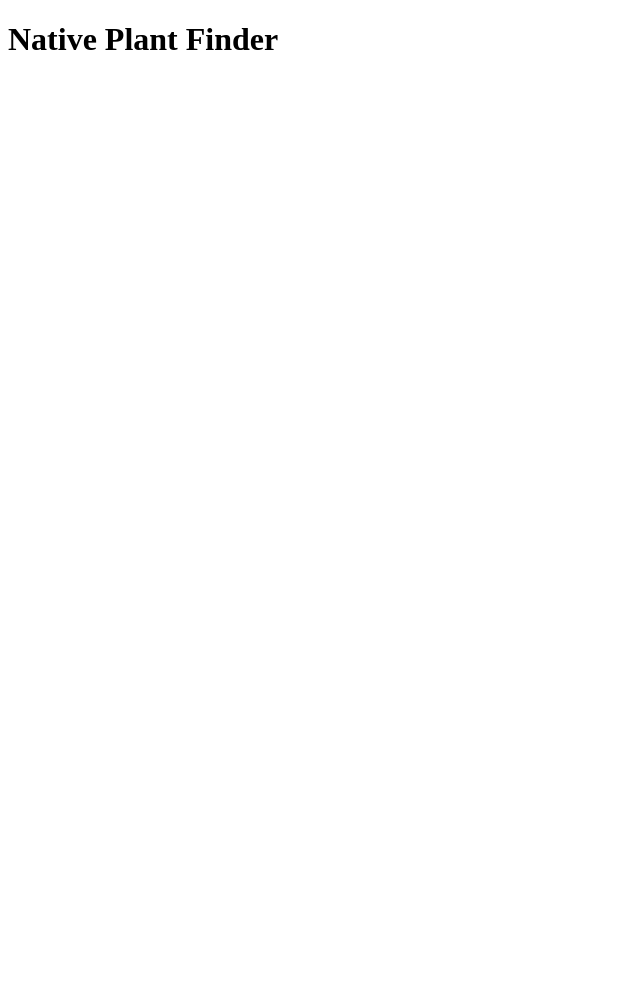
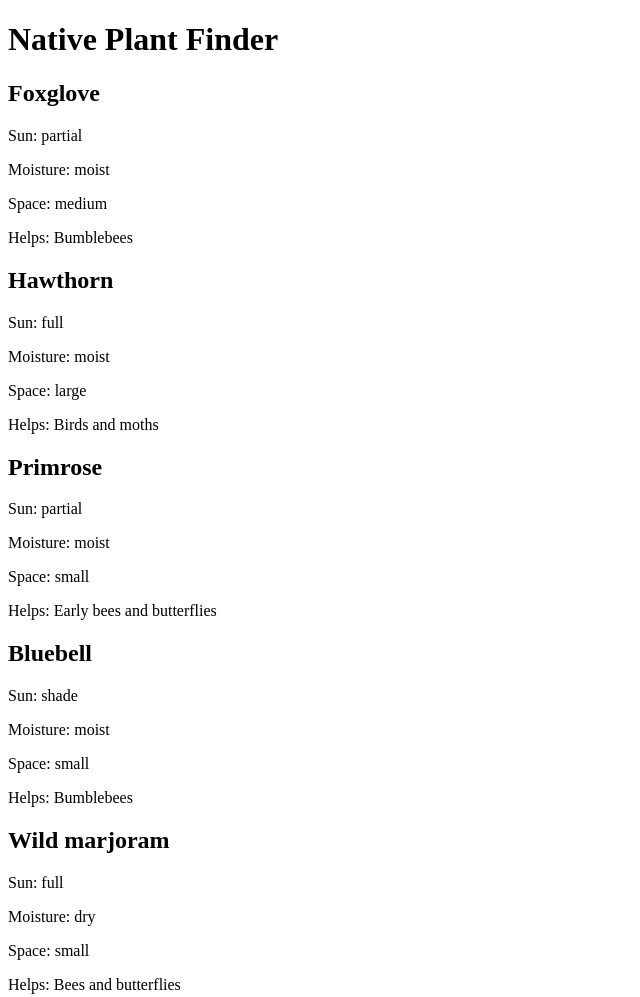
Before and after one commit to tasmiaprity/plant-finder, a plain HTML site: page index.html in a window 1280 px wide. Shown: the whole page, without its empty margins (0-640 px from the left). Before the commit the page ends 800 px from the top, so only its background shows below. Drawn offline with Linux system fonts and the light colour scheme.

Commit message:
Add plant data and show plant cards

```diff
--- a/index.html
+++ b/index.html
@@ -2,9 +2,11 @@
 <html lang="en">
 <head>
   <meta charset="UTF-8">
-  <title>Plant Finder</title>
+  <title>Native Plant Finder</title>
 </head>
 <body>
   <h1>Native Plant Finder</h1>
+  <div id="plant-list"></div>
+  <script src="script.js"></script>
 </body>
 </html>
--- /dev/null
+++ b/script.js
@@ -0,0 +1,25 @@
+const plants = [
+  { name: "Foxglove", sun: "partial", moisture: "moist", space: "medium", wildlife: "Bumblebees" },
+  { name: "Hawthorn", sun: "full", moisture: "moist", space: "large", wildlife: "Birds and moths" },
+  { name: "Primrose", sun: "partial", moisture: "moist", space: "small", wildlife: "Early bees and butterflies" },
+  { name: "Bluebell", sun: "shade", moisture: "moist", space: "small", wildlife: "Bumblebees" },
+  { name: "Wild marjoram", sun: "full", moisture: "dry", space: "small", wildlife: "Bees and butterflies" },
+];
+
+const plantList = document.getElementById("plant-list");
+
+function showPlants(list) {
+  plantList.innerHTML = "";
+  list.forEach(function (plant) {
+    const card = document.createElement("div");
+    card.innerHTML =
+      "<h2>" + plant.name + "</h2>" +
+      "<p>Sun: " + plant.sun + "</p>" +
+      "<p>Moisture: " + plant.moisture + "</p>" +
+      "<p>Space: " + plant.space + "</p>" +
+      "<p>Helps: " + plant.wildlife + "</p>";
+    plantList.appendChild(card);
+  });
+}
+
+showPlants(plants);
```
